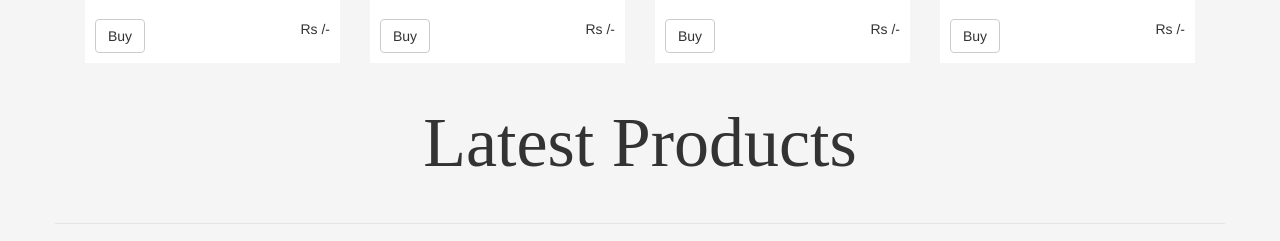
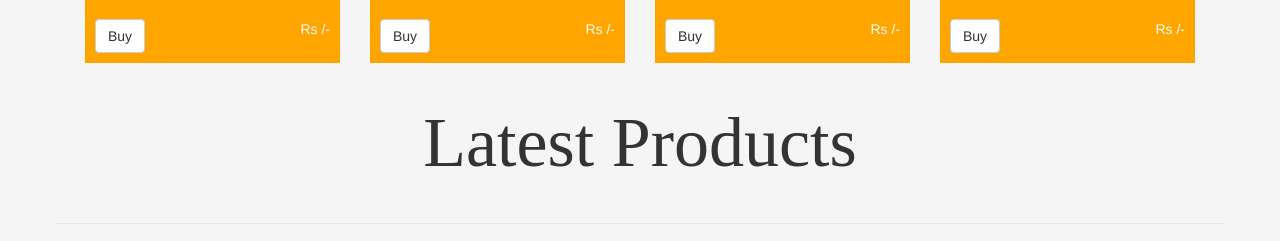
Before and after one commit to pratik1919/smart, a PHP site: page / in a window 1280 px wide. Shown: the part 908-1149 px from the top of the page. Run offline with PHP 8.4, Linux system fonts and the light colour scheme; data that the repository does not hold is empty; some libraries are stand-ins or nearby versions.

Commit message:
admin changes

```diff
--- a/css/style.css
+++ b/css/style.css
@@ -431,7 +431,7 @@ body {
 }
 
 .footer {
-    background: #7b3500;
+    background: #000000;
     width: 100%;
     /*height:100px;*/
     /*position: absolute;*/
@@ -572,7 +572,8 @@ legend{
 
 .featured div{
     padding: 5px;
-    background-color: white;
+    background-color: orange;
+    color: white;
 }
 
 .featured img{
@@ -693,8 +694,9 @@ legend{
 }
 
 .white{
-    background-color: white;
+    background-color: orange;
     padding: 5px;
+    color: white;
 }
 
 dt{
--- a/header.php
+++ b/header.php
@@ -50,6 +50,10 @@ while ($row = $link->fetch_assoc()) {
             -webkit-box-shadow: 0px 6px 21px -6px rgba(0, 0, 0, 0.75);
             -moz-box-shadow: 0px 6px 21px -6px rgba(0, 0, 0, 0.75);
             box-shadow: 0px 6px 21px -6px #64AEDC;
+        }
+
+        .menu-icon{
+            color: black;
         }
     </style>
     <script type="text/javascript">
@@ -183,7 +187,7 @@ while ($row = $link->fetch_assoc()) {
 
 </div>
 <div id="main">
-    <span style="font-size:30px;cursor:pointer; color: yellow;" onclick="openNav()">&#9776;</span>
+    <span class="menu-icon" style="font-size:30px;cursor:pointer;" onclick="openNav()">&#9776;</span>
     <span><a href="index.php"><img src="img/logo.png" height="70px" alt=""></a></span>
 </div>
 <div class="dropup" style="position: fixed; bottom: 10px; right: 10px; z-index: 10000000">
--- a/index.php
+++ b/index.php
@@ -74,7 +74,7 @@ include('config/db_connect.php');
                 }
                 ?>
                 <img id="featured-1" onclick="submitForm(this)" src="img/<?php echo $row['photo']; ?>" alt="">
-                <div class="row" style="margin: 0px">
+                <div class="white row" style="margin: 0px;">
                     <h4><?php echo $row['name']; ?></h4>
                     <div class="col-md-6 col-sm-6 col-lg-6" style="text-align: left;">
                         <span class="btn btn-default">Buy</span></div>
@@ -296,6 +296,7 @@ include('config/db_connect.php');
         <div class="product-section">
             <legend class="title">Best Sellers</legend>
 
+            <div class="row">
 
             <div class="col-md-3 col-sm-3 col-lg-3 pad">
                 <?php
@@ -418,8 +419,11 @@ include('config/db_connect.php');
                 </div>
             </div>
 
-<div class="row" style="height: 200px;"></div>
+            </div>
 
+<div class="row" style="height: 30px;"></div>
+
+            <div class="row">
             <div class="col-md-3 col-sm-3 col-lg-3 pad">
                 <?php
                 $prod = getProduct("BS-5", $connection);
@@ -540,6 +544,7 @@ include('config/db_connect.php');
             </div>
 
         </div>
+        </div>
     </div>
 
 
```
